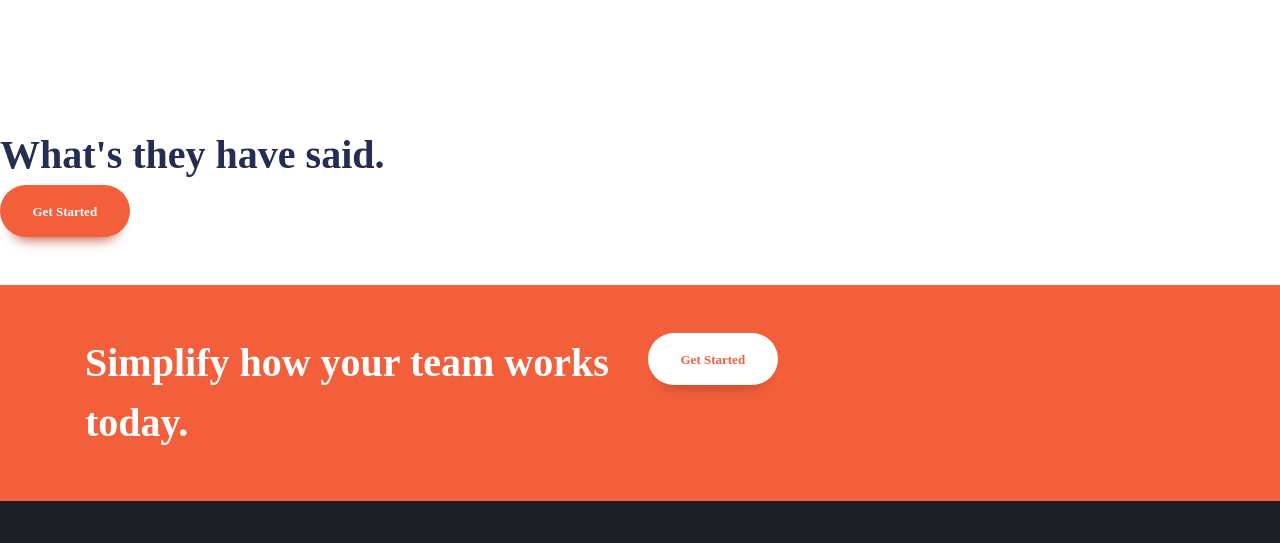
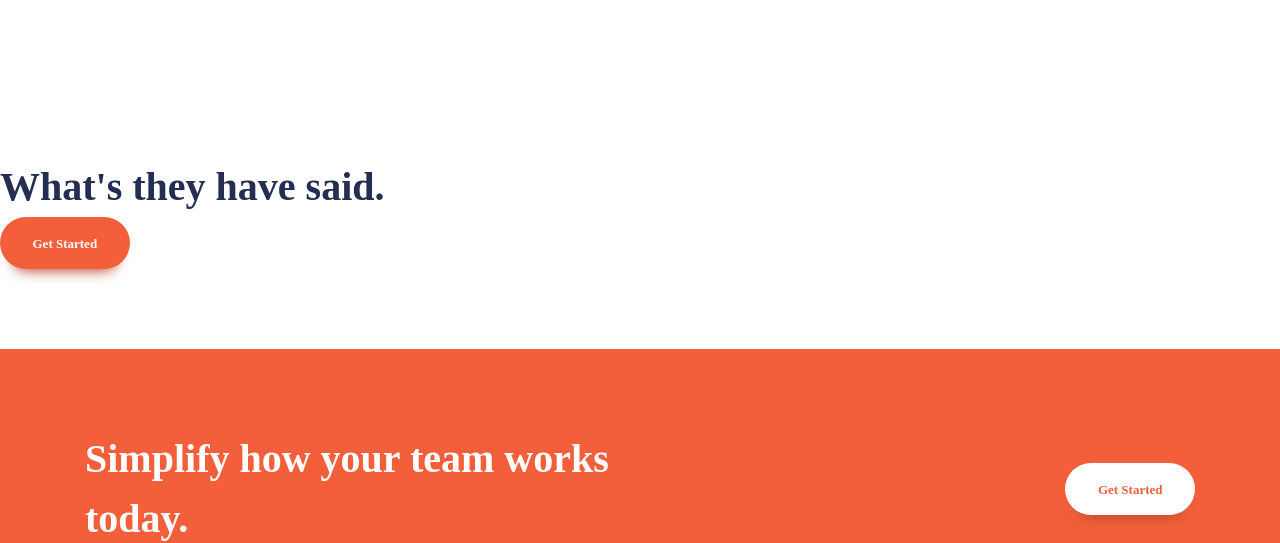
Before and after one commit to Developerfiyin/Vite-webpage, a website built with Vite: page index.html in a window 1280 px wide. Shown: the part 1299-1842 px from the top of the page. Built offline with nearby package versions, Linux system fonts and the light colour scheme.

Commit message:
updated sytle.css

```diff
--- a/index.html
+++ b/index.html
@@ -132,21 +132,21 @@
         </div>
       </section>
 
-      <section class="carousel | padding-block-700">
+      <section class="carousel | padding-block-900">
         <h2 class="fs-secondary-heading fw-bold">What's they have said.</h2>
         <!---------CAROUSEL HERE------>
         <button class="button">Get Started</button>
       </section>
 
-      <section class="cta| padding-block-700 bg-accent-400 text-neutral-100">
+      <section class="cta| padding-block-900 bg-accent-400 text-neutral-100">
         <div class="container">
-          <div class="even-columns">
+          <div class="even-columns vertical-align-center">
             <div>
               <p class="fs-secondary-heading fw-bold">
                 Simplify how your team works today.
               </p>
             </div>
-            <div>
+            <div class="justify-self-end">
               <button class="button" data-type="inverted">Get Started</button>
             </div>
           </div>
--- a/style.css
+++ b/style.css
@@ -133,7 +133,7 @@ p[data-width="wide"] {
 }
 .button {
   cursor: pointer;
-  display: inline-flex;
+  display: flex;
   text-decoration: none;
   border: 0;
   border-radius: 100vmax;
@@ -243,19 +243,26 @@ p[data-width="wide"] {
   width: min(var(--max-width), 100% - (var(--padding) * 2));
   margin-inline: auto;
 }
-:where(.flow :not(:first-child)) {
-  margin-top: var(--flow-spacer, 3em);
-}
-.even-columns {
-  display: grid;
-  gap: 1rem;
-}
 @media (min-width: 50em) {
   .even-columns {
     grid-auto-flow: column;
     grid-auto-columns: 1fr;
   }
 }
+.even-columns {
+  display: grid;
+  gap: 1rem;
+}
+.vertical-align-center {
+  align-items: center;
+}
+.justify-self-end {
+  justify-self: end;
+}
+:where(.flow :not(:first-child)) {
+  margin-top: var(--flow-spacer, 3em);
+}
+
 .visually-hidden {
   position: absolute;
   width: 1px;
```
